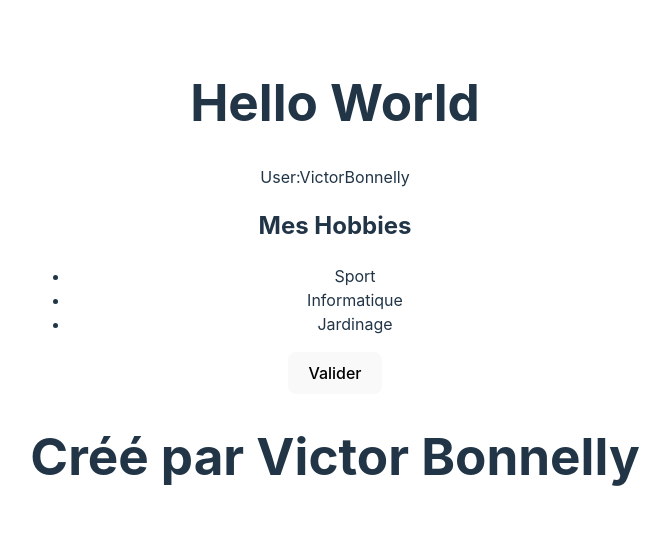
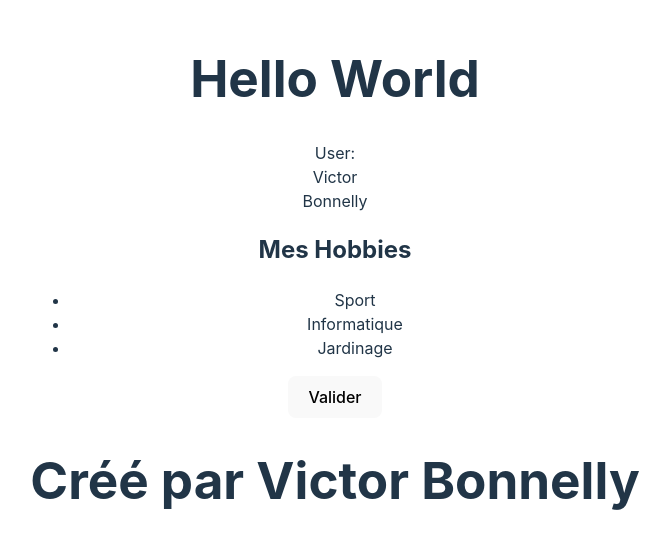
Before and after one commit to Victor-Bonnelly/intro-react, a React (Vite) app: page / in a window 1280 px wide. Shown: the part 121-670 px from the top of the page, without its empty margins (305-975 px from the left). Built offline with nearby package versions, Linux system fonts and the light colour scheme.

Commit message:
Changement balise html

```diff
--- a/src/component/User/FirstName.jsx
+++ b/src/component/User/FirstName.jsx
@@ -2,8 +2,8 @@
 
 export function FirstName() {
     return (
-        <firstname>
+        <div>
             Victor
-        </firstname>
+        </div>
     )
 }
--- a/src/component/User/FullName.jsx
+++ b/src/component/User/FullName.jsx
@@ -3,10 +3,10 @@ import { LastName } from './LastName'
 
 export function FullName() {
     return (
-        <fullname>
+        <div>
 
             <FirstName />
             <LastName />
-        </fullname>
+        </div>
     )
 }
--- a/src/component/User/LastName.jsx
+++ b/src/component/User/LastName.jsx
@@ -2,8 +2,8 @@
 
 export function LastName() {
     return (
-        <lastname>
+        <div>
             Bonnelly
-        </lastname>
+        </div>
     )
 }
--- a/src/component/User/User.jsx
+++ b/src/component/User/User.jsx
@@ -3,10 +3,10 @@ import { Hobbies } from './Hobbies'
 
 export function User() {
     return (
-        <user>
+        <div>
             User:
             <FullName />
             <Hobbies />
-        </user>
+        </div>
     )
 }
```
